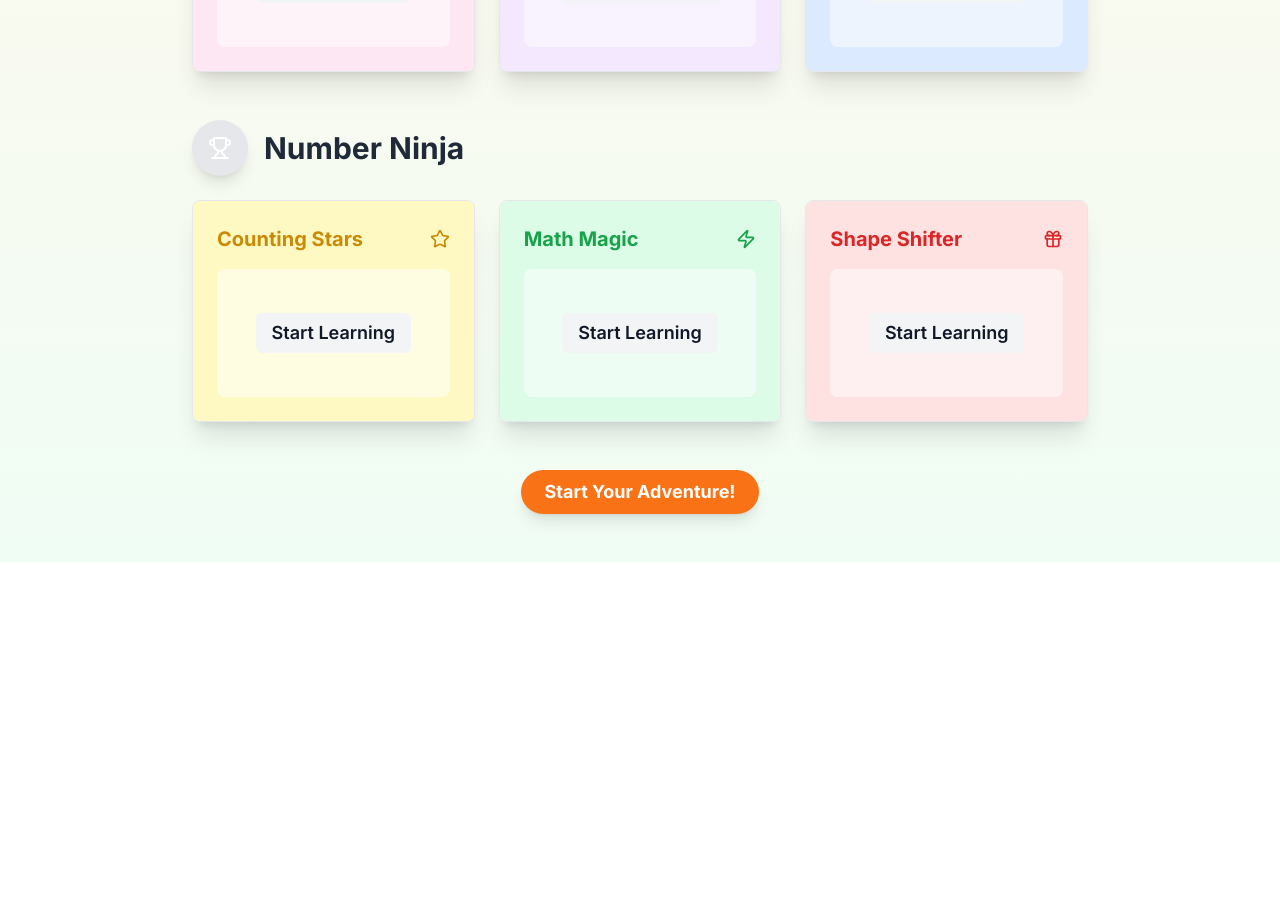
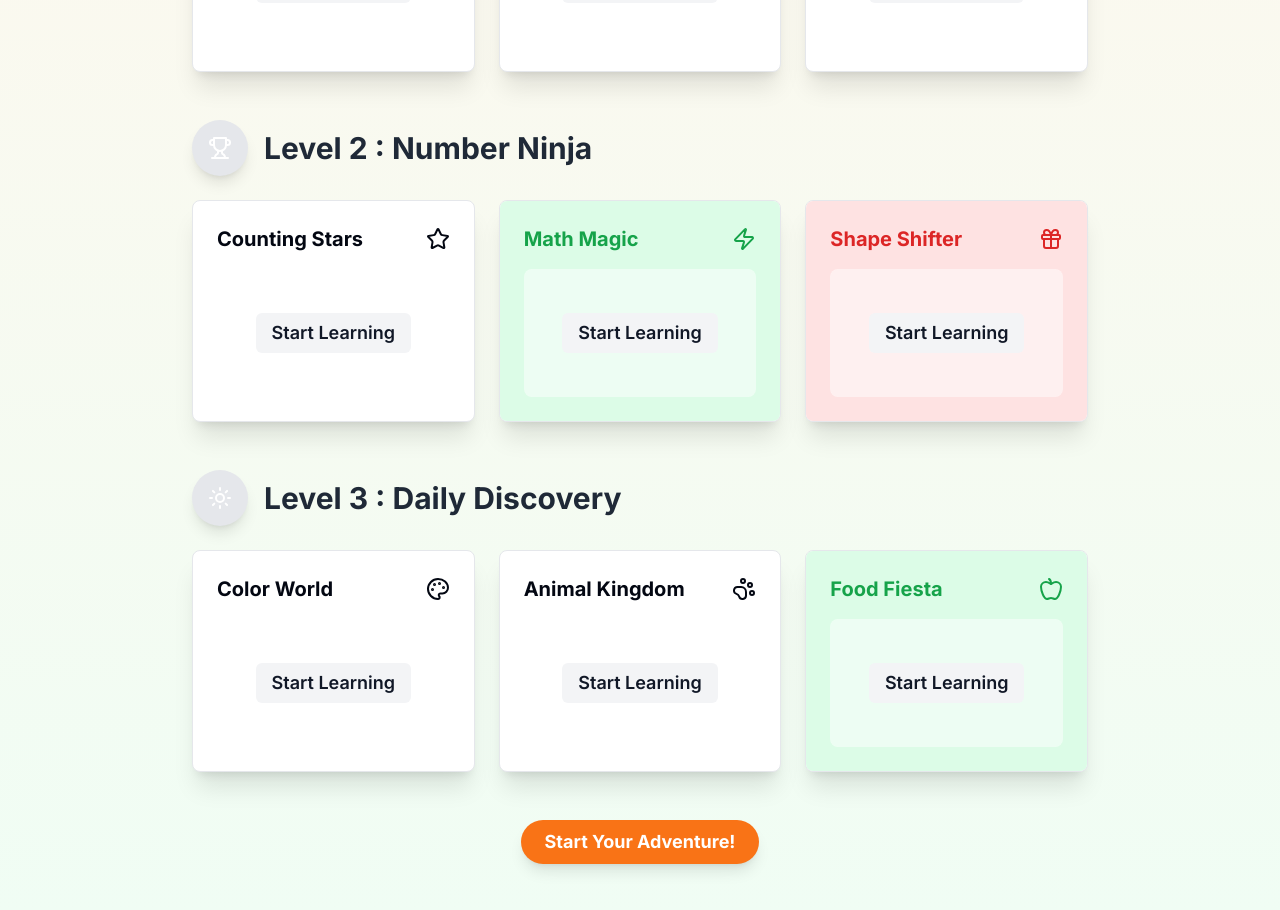
Before and after one commit to Aaryan6/kidlingo, a Next.js app: page / in a window 1280 px wide. Shown: the part 420-1330 px from the top of the page. Before the commit the page ends 982 px from the top, so only its background shows below. Built offline with nearby package versions, Linux system fonts and the light colour scheme.

Commit message:
change the language content & add level logic

```diff
--- /dev/null
+++ b/src/app/learn/[levelId]/[cardId]/page.tsx
@@ -0,0 +1,27 @@
+"use client";
+
+import { FlashcardPage } from "@/components/flashcard-page";
+import { languageLearningLevels } from "@/content";
+
+export default function LearnPage({
+  params,
+}: {
+  params: { levelId: string; cardId: string };
+}) {
+  const levelId = parseInt(params.levelId, 10);
+  const cardId = parseInt(params.cardId, 10);
+  const level = languageLearningLevels.find((l) => l.number === levelId);
+  const card = level?.cards[cardId];
+
+  if (!level || !card) {
+    return <div>Level or card not found</div>;
+  }
+
+  return (
+    <FlashcardPage
+      flashcards={card.flashcards}
+      levelId={levelId}
+      cardId={cardId}
+    />
+  );
+}
--- a/src/components/flashcard-page.tsx
+++ b/src/components/flashcard-page.tsx
@@ -12,20 +12,35 @@ import {
   ChevronRight,
   Volume2,
 } from "lucide-react";
+import { useUserProgress } from "@/hooks/useUserProgress";
+import { useRouter } from "next/navigation";
 
-const flashcards = [
-  { foreign: "Bonjour", english: "Hello" },
-  { foreign: "Au revoir", english: "Goodbye" },
-  { foreign: "Merci", english: "Thank you" },
-  { foreign: "S'il vous plaît", english: "Please" },
-];
+interface Flashcard {
+  english: string;
+  french: string;
+}
 
-export function FlashcardPage() {
+interface FlashcardPageProps {
+  flashcards: Flashcard[];
+  levelId: number;
+  cardId: number;
+}
+
+export function FlashcardPage({
+  flashcards,
+  levelId,
+  cardId,
+}: FlashcardPageProps) {
+  const { userLevel, userProgress, updateUserProgress } = useUserProgress();
   const [currentCard, setCurrentCard] = useState(0);
   const [showEnglish, setShowEnglish] = useState(false);
   const [isCorrect, setIsCorrect] = useState<boolean | null>(null);
+  const [correctAnswers, setCorrectAnswers] = useState(0);
   const [speechSynthesis, setSpeechSynthesis] =
     useState<SpeechSynthesis | null>(null);
+  const [isCompleted, setIsCompleted] = useState(false);
+  const [hasAnswered, setHasAnswered] = useState(false);
+  const router = useRouter();
 
   useEffect(() => {
     if (typeof window !== "undefined" && "speechSynthesis" in window) {
@@ -34,28 +49,65 @@ export function FlashcardPage() {
   }, []);
 
   const toggleCard = () => {
-    setShowEnglish(!showEnglish);
+    if (!hasAnswered) {
+      setShowEnglish(!showEnglish);
+    }
+  };
+
+  const handleAnswer = (correct: boolean) => {
+    setIsCorrect(correct);
+    setHasAnswered(true);
+    if (correct) {
+      setCorrectAnswers((prev) => prev + 1);
+    }
   };
 
   const nextCard = () => {
-    setCurrentCard((prev) => (prev + 1) % flashcards.length);
-    resetCard();
+    if (!hasAnswered) return;
+
+    if (currentCard + 1 < flashcards.length) {
+      setCurrentCard((prev) => prev + 1);
+      resetCard();
+    } else {
+      completeSet();
+    }
   };
 
   const prevCard = () => {
-    setCurrentCard(
-      (prev) => (prev - 1 + flashcards.length) % flashcards.length
-    );
-    resetCard();
+    if (currentCard > 0) {
+      setCurrentCard((prev) => prev - 1);
+      resetCard();
+    }
   };
 
   const resetCard = () => {
     setShowEnglish(false);
     setIsCorrect(null);
+    setHasAnswered(false);
   };
 
-  const handleAnswer = (correct: boolean) => {
-    setIsCorrect(correct);
+  const completeSet = () => {
+    const percentageCorrect = (correctAnswers / flashcards.length) * 100;
+    let progressIncrease = 0;
+
+    if (percentageCorrect >= 90) {
+      progressIncrease = 20;
+    } else if (percentageCorrect >= 70) {
+      progressIncrease = 15;
+    } else if (percentageCorrect >= 50) {
+      progressIncrease = 10;
+    } else {
+      progressIncrease = 5;
+    }
+
+    const newProgress = Math.min(userProgress + progressIncrease, 100);
+    updateUserProgress(newProgress);
+
+    if (newProgress === 100 && userLevel === levelId) {
+      updateUserProgress(0, userLevel + 1);
+    }
+
+    setIsCompleted(true);
   };
 
   const speakWord = () => {
@@ -63,15 +115,52 @@ export function FlashcardPage() {
       const utterance = new SpeechSynthesisUtterance(
         showEnglish
           ? flashcards[currentCard].english
-          : flashcards[currentCard].foreign
+          : flashcards[currentCard].french
       );
       utterance.lang = showEnglish ? "en-US" : "fr-FR";
+      if (!showEnglish) {
+        // Set a French voice if available
+        const frenchVoices = speechSynthesis
+          .getVoices()
+          .filter((voice) => voice.lang.startsWith("fr"));
+        if (frenchVoices.length > 0) {
+          utterance.voice = frenchVoices[0];
+        }
+      }
       speechSynthesis.speak(utterance);
     }
   };
 
+  if (isCompleted) {
+    return (
+      <div className="min-h-screen bg-gradient-to-b from-orange-50 to-green-50 py-12 px-4 sm:px-6 lg:px-8 flex flex-col items-center justify-center">
+        <motion.div
+          initial={{ opacity: 0, y: 20 }}
+          animate={{ opacity: 1, y: 0 }}
+          className="text-center"
+        >
+          <h2 className="text-3xl font-bold text-green-600 mb-4">
+            Congratulations!
+          </h2>
+          <p className="text-xl mb-2">
+            You&apos;ve completed this flashcard set.
+          </p>
+          <p className="text-lg mb-6">
+            You got {correctAnswers} out of {flashcards.length} correct!
+          </p>
+          <Button
+            onClick={() => router.push("/learn")}
+            className="bg-orange-500 hover:bg-orange-600 text-white font-bold py-2 px-4 rounded"
+          >
+            Back to Learning Journey
+          </Button>
+        </motion.div>
+      </div>
+    );
+  }
+
   return (
-    <div className="min-h-screen bg-white py-12 px-4 sm:px-6 lg:px-8 flex flex-col items-center justify-center">
+    <div className="min-h-screen bg-gradient-to-b from-orange-50 to-green-50 py-12 px-4 sm:px-6 lg:px-8 flex flex-col items-center justify-center">
       <h1 className="text-4xl font-bold text-orange-500 mb-8">
         Language Flashcards
       </h1>
@@ -84,8 +173,9 @@ export function FlashcardPage() {
             exit={{ opacity: 0, y: -20 }}
             transition={{ duration: 0.3 }}
             className="relative w-full cursor-pointer"
+            onClick={toggleCard}
           >
-            <Card className="w-full" onClick={toggleCard}>
+            <Card className="w-full">
               <CardContent className="flex flex-col items-center justify-center p-6">
                 <div className="flex items-center justify-between w-full mb-4">
                   <span className="text-lg text-gray-600">
@@ -107,14 +197,14 @@ export function FlashcardPage() {
                 <div className="text-3xl font-bold text-gray-800 mb-2 min-h-[100px] flex items-center justify-center">
                   {showEnglish
                     ? flashcards[currentCard].english
-                    : flashcards[currentCard].foreign}
+                    : flashcards[currentCard].french}
                 </div>
               </CardContent>
             </Card>
           </motion.div>
         </AnimatePresence>
 
-        {showEnglish && (
+        {showEnglish && !hasAnswered && (
           <div className="mt-6 flex justify-center space-x-4">
             <Button
               variant="outline"
@@ -134,7 +224,7 @@ export function FlashcardPage() {
           </div>
         )}
 
-        {isCorrect !== null && (
+        {hasAnswered && (
           <motion.div
             initial={{ opacity: 0, y: 20 }}
             animate={{ opacity: 1, y: 0 }}
@@ -151,7 +241,11 @@ export function FlashcardPage() {
         )}
 
         <div className="mt-8 flex justify-between items-center">
-          <Button variant="outline" onClick={prevCard}>
+          <Button
+            variant="outline"
+            onClick={prevCard}
+            disabled={currentCard === 0}
+          >
             <ChevronLeft className="mr-2 h-4 w-4" />
             Previous
           </Button>
@@ -159,7 +253,7 @@ export function FlashcardPage() {
             <RotateCcw className="mr-2 h-4 w-4" />
             Reset
           </Button>
-          <Button variant="outline" onClick={nextCard}>
+          <Button variant="outline" onClick={nextCard} disabled={!hasAnswered}>
             Next
             <ChevronRight className="ml-2 h-4 w-4" />
           </Button>
--- a/src/components/modern-kid-lingo.tsx
+++ b/src/components/modern-kid-lingo.tsx
@@ -1,64 +1,19 @@
 "use client";
 
-import React, { useState } from "react";
+import React, { useState, useEffect } from "react";
 import { motion } from "framer-motion";
 import { Card, CardContent } from "@/components/ui/card";
 import { Progress } from "@/components/ui/progress";
 import { Button } from "@/components/ui/button";
 import { Badge } from "@/components/ui/badge";
-import { Star, Book, Users, Zap, Trophy, Gift } from "lucide-react";
 import { useRouter } from "next/navigation";
+import { languageLearningLevels } from "@/content";
+import { useUserProgress } from "@/hooks/useUserProgress"; // We'll create this hook
 
 export function ModernKidLingo() {
+  const { userLevel, userProgress, updateUserProgress } = useUserProgress();
   const [activeLevel, setActiveLevel] = useState(1);
   const router = useRouter();
-
-  const levels = [
-    {
-      number: 1,
-      name: "Alphabet Adventure",
-      icon: <Book className="w-6 h-6" />,
-      cards: [
-        {
-          title: "Letter Sounds",
-          icon: <Zap className="w-5 h-5" />,
-          color: "bg-pink-100 text-pink-600",
-        },
-        {
-          title: "Writing Fun",
-          icon: <Star className="w-5 h-5" />,
-          color: "bg-purple-100 text-purple-600",
-        },
-        {
-          title: "Word Start",
-          icon: <Users className="w-5 h-5" />,
-          color: "bg-blue-100 text-blue-600",
-        },
-      ],
-    },
-    {
-      number: 2,
-      name: "Number Ninja",
-      icon: <Trophy className="w-6 h-6" />,
-      cards: [
-        {
-          title: "Counting Stars",
-          icon: <Star className="w-5 h-5" />,
-          color: "bg-yellow-100 text-yellow-600",
-        },
-        {
-          title: "Math Magic",
-          icon: <Zap className="w-5 h-5" />,
-          color: "bg-green-100 text-green-600",
-        },
-        {
-          title: "Shape Shifter",
-          icon: <Gift className="w-5 h-5" />,
-          color: "bg-red-100 text-red-600",
-        },
-      ],
-    },
-  ];
 
   return (
     <div className="min-h-screen bg-gradient-to-b from-orange-50 to-green-50 py-12 px-4 sm:px-6 lg:px-8">
@@ -73,19 +28,20 @@ export function ModernKidLingo() {
         </motion.h1>
 
         <div className="mb-8 flex items-center justify-between">
-          <Progress value={65} className="w-2/3" />
+          <Progress value={userProgress} className="w-2/3" />
           <Badge variant="secondary" className="text-lg py-1 px-3">
-            Level {activeLevel}
+            Level {userLevel}
           </Badge>
         </div>
 
-        {levels.map((level) => (
+        {languageLearningLevels.map((level) => (
           <motion.div
             key={level.number}
             initial={{ opacity: 0, y: 20 }}
             animate={{ opacity: 1, y: 0 }}
             transition={{ duration: 0.5, delay: level.number * 0.2 }}
-            className="mb-12"
+            className={`mb-12`}
+            // className={`mb-12 ${level.number > userLevel ? "opacity-50" : ""}`}
           >
             <div className="flex items-center mb-6">
               <motion.div
@@ -96,7 +52,9 @@ export function ModernKidLingo() {
               >
                 {level.icon}
               </motion.div>
-              <h2 className="text-3xl font-bold text-gray-800">{level.name}</h2>
+              <h2 className="text-3xl font-bold text-gray-800">
+                Level {level.number} : {level.name}
+              </h2>
             </div>
             <div className="grid grid-cols-1 md:grid-cols-3 gap-6">
               {level.cards.map((card, index) => (
@@ -104,7 +62,15 @@ export function ModernKidLingo() {
                   key={index}
                   whileHover={{ scale: 1.05, rotate: 2 }}
                   whileTap={{ scale: 0.95 }}
-                  onClick={() => router.push("/learn")}
+                  onClick={() =>
+                    // level.number <= userLevel &&
+                    router.push(`/learn/${level.number}/${index}`)
+                  }
+                  // className={
+                  //   level.number > userLevel
+                  //     ? "cursor-not-allowed"
+                  //     : "cursor-pointer"
+                  // }
                 >
                   <Card className="overflow-hidden shadow-xl">
                     <CardContent className={`p-6 ${card.color}`}>
@@ -116,7 +82,11 @@ export function ModernKidLingo() {
                         <Button
                           variant="secondary"
                           className="font-semibold text-lg"
+                          // disabled={level.number > userLevel}
                         >
+                          {/* {level.number <= userLevel
+                            ? "Start Learning"
+                            : "Locked"} */}
                           Start Learning
                         </Button>
                       </div>
--- /dev/null
+++ b/src/content.tsx
@@ -0,0 +1,144 @@
+import {
+  Book,
+  Zap,
+  Star,
+  Users,
+  Trophy,
+  Gift,
+  Sun,
+  Palette,
+  Apple,
+  PawPrint,
+} from "lucide-react";
+
+export const languageLearningLevels = [
+  {
+    number: 1,
+    name: "Alphabet Adventure",
+    icon: <Book className="w-6 h-6" />,
+    cards: [
+      {
+        title: "Letter Sounds",
+        icon: <Zap className="w-5 h-5" />,
+        color: "bg-pink-100 text-pink-600",
+        flashcards: [
+          { english: "A - Apple", french: "A - Pomme" },
+          { english: "B - Ball", french: "B - Ballon" },
+          { english: "C - Cat", french: "C - Chat" },
+          { english: "D - Dog", french: "D - Chien" },
+          { english: "E - Elephant", french: "E - Éléphant" },
+        ],
+      },
+      {
+        title: "Writing Fun",
+        icon: <Star className="w-5 h-5" />,
+        color: "bg-purple-100 text-purple-600",
+        flashcards: [
+          { english: "Hello", french: "Bonjour" },
+          { english: "Goodbye", french: "Au revoir" },
+          { english: "Please", french: "S'il vous plaît" },
+          { english: "Thank you", french: "Merci" },
+          { english: "My name is...", french: "Je m'appelle..." },
+        ],
+      },
+      {
+        title: "Word Start",
+        icon: <Users className="w-5 h-5" />,
+        color: "bg-blue-100 text-blue-600",
+        flashcards: [
+          { english: "One", french: "Un" },
+          { english: "Two", french: "Deux" },
+          { english: "Three", french: "Trois" },
+          { english: "Four", french: "Quatre" },
+          { english: "Five", french: "Cinq" },
+        ],
+      },
+    ],
+  },
+  {
+    number: 2,
+    name: "Number Ninja",
+    icon: <Trophy className="w-6 h-6" />,
+    cards: [
+      {
+        title: "Counting Stars",
+        icon: <Star className="w-5 h-5" />,
+        color: "bg-yellow-100 text-yellow-600",
+        flashcards: [
+          { english: "Six", french: "Six" },
+          { english: "Seven", french: "Sept" },
+          { english: "Eight", french: "Huit" },
+          { english: "Nine", french: "Neuf" },
+          { english: "Ten", french: "Dix" },
+        ],
+      },
+      {
+        title: "Math Magic",
+        icon: <Zap className="w-5 h-5" />,
+        color: "bg-green-100 text-green-600",
+        flashcards: [
+          { english: "Plus", french: "Plus" },
+          { english: "Minus", french: "Moins" },
+          { english: "Equals", french: "Égal" },
+          { english: "More than", french: "Plus que" },
+          { english: "Less than", french: "Moins que" },
+        ],
+      },
+      {
+        title: "Shape Shifter",
+        icon: <Gift className="w-5 h-5" />,
+        color: "bg-red-100 text-red-600",
+        flashcards: [
+          { english: "Circle", french: "Cercle" },
+          { english: "Square", french: "Carré" },
+          { english: "Triangle", french: "Triangle" },
+          { english: "Rectangle", french: "Rectangle" },
+          { english: "Star", french: "Étoile" },
+        ],
+      },
+    ],
+  },
+  {
+    number: 3,
+    name: "Daily Discovery",
+    icon: <Sun className="w-6 h-6" />,
+    cards: [
+      {
+        title: "Color World",
+        icon: <Palette className="w-5 h-5" />,
+        color: "bg-purple-100 text-purple-600",
+        flashcards: [
+          { english: "Red", french: "Rouge" },
+          { english: "Blue", french: "Bleu" },
+          { english: "Green", french: "Vert" },
+          { english: "Yellow", french: "Jaune" },
+          { english: "Purple", french: "Violet" },
+        ],
+      },
+      {
+        title: "Animal Kingdom",
+        icon: <PawPrint className="w-5 h-5" />,
+        color: "bg-blue-100 text-blue-600",
+        flashcards: [
+          { english: "Lion", french: "Lion" },
+          { english: "Giraffe", french: "Girafe" },
+          { english: "Monkey", french: "Singe" },
+          { english: "Penguin", french: "Pingouin" },
+          { english: "Elephant", french: "Éléphant" },
+        ],
+      },
+      {
+        title: "Food Fiesta",
+        icon: <Apple className="w-5 h-5" />,
+        color: "bg-green-100 text-green-600",
+        flashcards: [
+          { english: "Apple", french: "Pomme" },
+          { english: "Banana", french: "Banane" },
+          { english: "Bread", french: "Pain" },
+          { english: "Cheese", french: "Fromage" },
+          { english: "Milk", french: "Lait" },
+        ],
+      },
+    ],
+  },
+];
--- /dev/null
+++ b/src/hooks/useUserProgress.ts
@@ -0,0 +1,26 @@
+import { useState, useEffect } from "react";
+
+export function useUserProgress() {
+  const [userLevel, setUserLevel] = useState(1);
+  const [userProgress, setUserProgress] = useState(0);
+
+  useEffect(() => {
+    // Load user progress from localStorage on component mount
+    const savedLevel = localStorage.getItem("userLevel");
+    const savedProgress = localStorage.getItem("userProgress");
+    if (savedLevel) setUserLevel(parseInt(savedLevel, 10));
+    if (savedProgress) setUserProgress(parseInt(savedProgress, 10));
+  }, []);
+
+  const updateUserProgress = (newProgress: number, newLevel?: number) => {
+    setUserProgress(newProgress);
+    localStorage.setItem("userProgress", newProgress.toString());
+
+    if (newLevel) {
+      setUserLevel(newLevel);
+      localStorage.setItem("userLevel", newLevel.toString());
+    }
+  };
+
+  return { userLevel, userProgress, updateUserProgress };
+}
```
Also changed, not shown: src/app/learn/page.tsx (+2 -8 lines).
